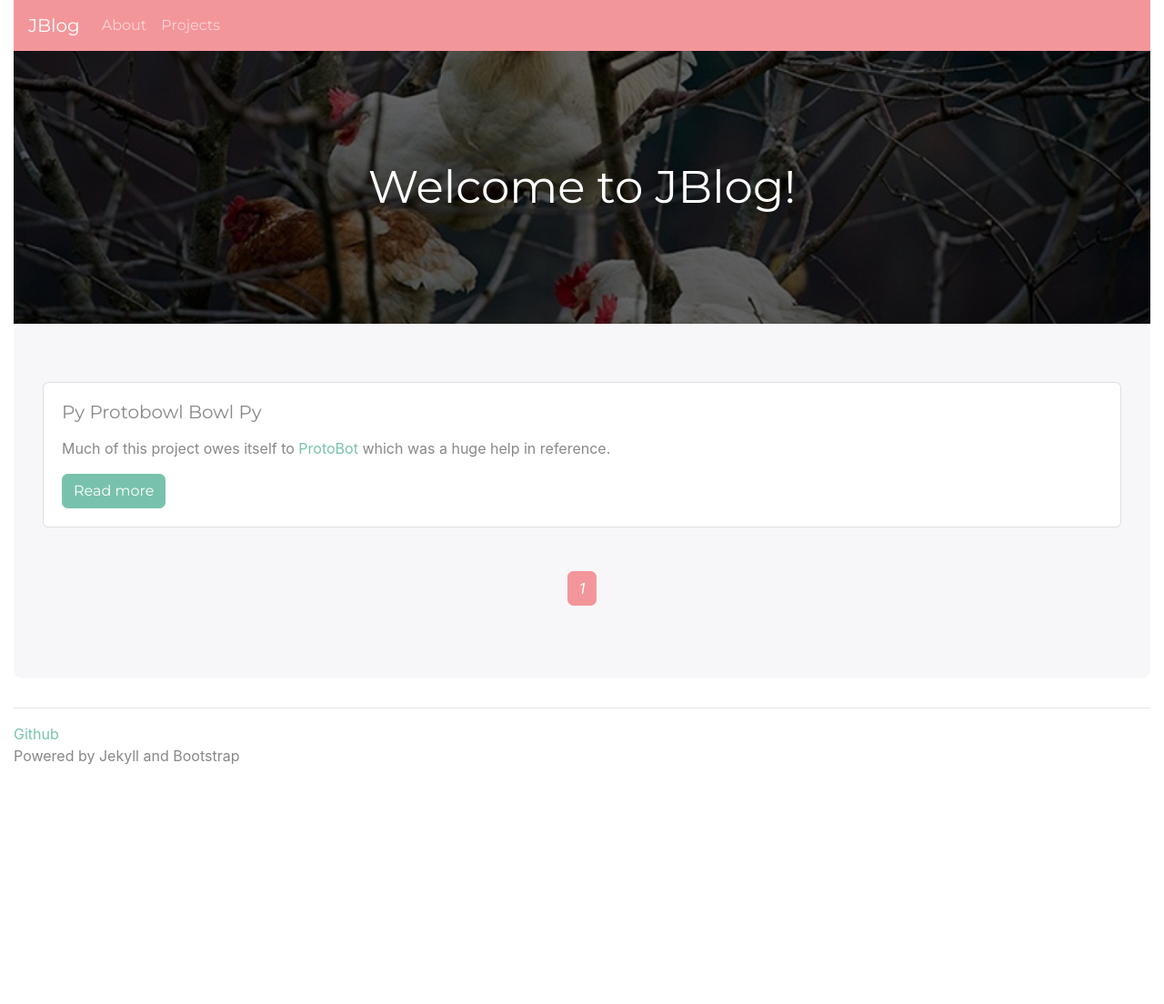
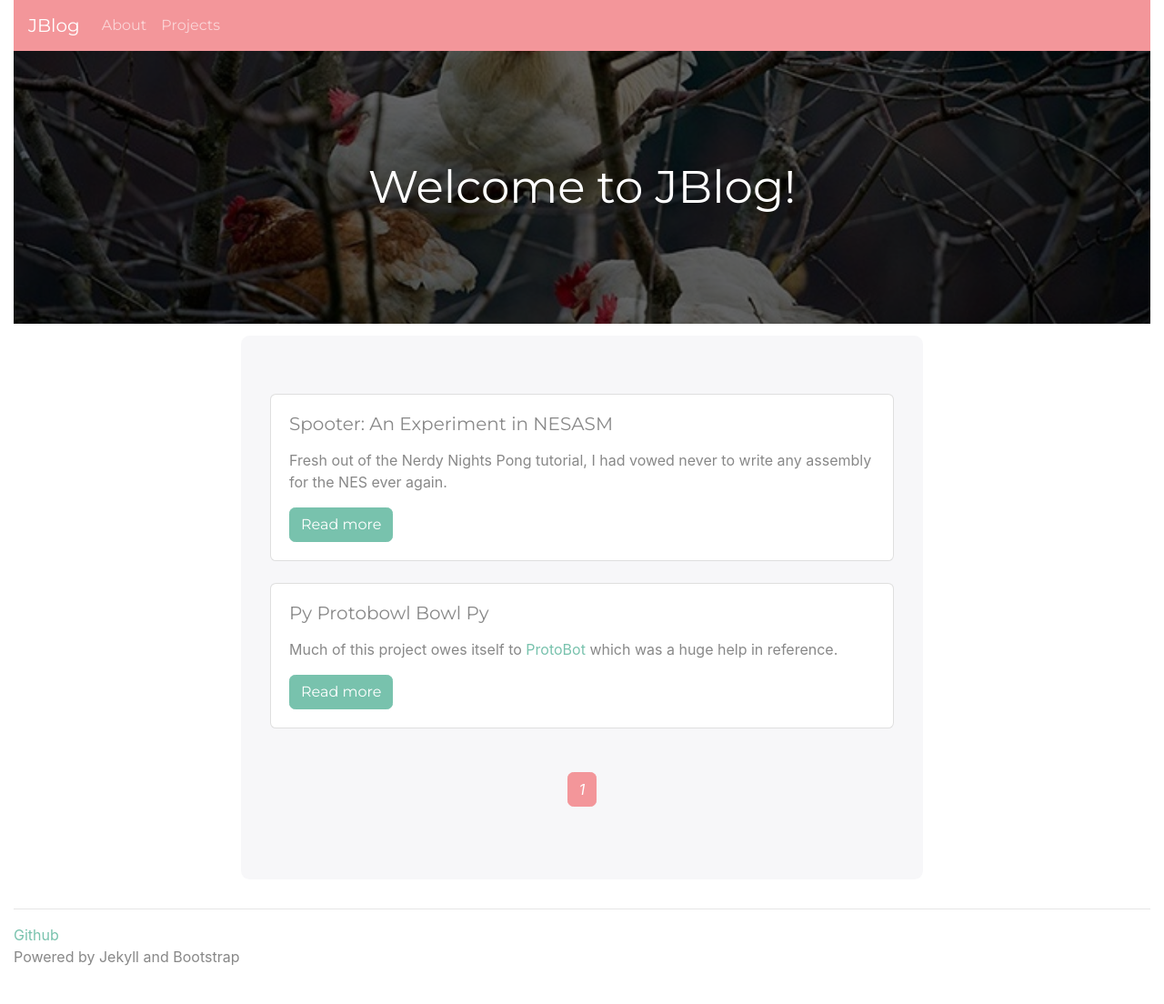
Before and after one commit to jasmaa/jasmaa.github.io, a Jekyll site: the page built from index.html, in a window 1280 px wide. Shown: the whole page at 91% size. Built offline with Jekyll 4.4.1, drawn with Linux system fonts in a browser that asks for light colours; nearby versions of some CDN libraries; the list of posts is cut into pages by our own code; before the commit the page ends 900 px from its top, so only the background shows below that; part of the change alters nothing that is shown.

Commit message:
Add blog post, change spacing

```diff
--- /dev/null
+++ b/_posts/2018-08-08-spooter.md
@@ -0,0 +1,61 @@
+---
+layout: post
+title:  "Spooter: An Experiment in NESASM"
+date:   2018-08-08
+categories: nesasm spaceshooter
+---
+
+Fresh out of the Nerdy Nights Pong tutorial, I had vowed never to write any
+assembly for the NES ever again.
+
+As you can guess, that didn't happen.
+
+## Background
+While on vacation visiting my grandparents, I found out about a game jam called
+Floppy Jam. The gimmick of the jam was that all entries must theoretically
+fit on the 1.44MB alloted to a floppy disk, hence the name of the jam.
+Naturally, this meant that most orthodox game engines would not meet the cut as they create too much overhead.
+
+This also meant that I was down to only a few options if I chose to participate:
+   1. Finally learn OpenGL and pray that I can write something in C/C++
+   2. Hack a thing together with various JS libraries and a canvas
+   3. Go back to NESASM hell
+
+I might also mention at this point that my grandparents have limited access to
+the Internet, and being on vacation, I wanted to see sights, not screens.
+So, with a few cached NESDev wiki pages and the 6502 instruction manual in hand,
+I jumped back into the fray of writing really bad assembly code.
+
+## Process
+For the longest time, I had dreamed of making an even shittier version of
+Hong Kong 97, a bootleg SNES game starring Jackie Chan vs China. While this was
+impetus for the project, Spooter very quickly morphed into a traditional space shooter.
+
+One of the greatest hurdles in designing Spooter was controlling groups of objects
+(lasers, aliens, explosions). Initially, I thought this could be done naively by
+hardcoding the functionality of every object individually but ended up
+activating and deactivating members of
+certain groups with a bitmask (the value 00001001 would mean the 1st and 4th
+members were active). Much of the project then ended up being loops through bitmasks
+that would update the active members of various groups.
+
+By far, the largest time sink with NESASM was fixing bugs. Often this was a slip-up
+like forgetting to load newly-added sprites or writing to the wrong area of memory.
+Other times, bugs were a result of inexperience with writing for the system such
+as not knowing to turn off NMI before loading a new BG.
+
+![Spooter main game](/images/spooter_01.png)
+
+## What Remains
+I had wanted to add music and sound-effects into the game but lack of experience
+with the APU and time made this a hard endeavor. Another early dream was also to
+parallel the boss of Hong Kong 97 with a large boss made of BG tiles. This was
+also not possible due to lack of experience.
+
+Regarding the remaining bugs and regrets in Spooter, the game over screen
+flashes on updates as the background is getting updated which requires the screen to be
+turned off for a very short, albeit noticeable, amount of time. The score also remains as an 8-bit value out of simplicity's sake and will overflow after the player
+gets 256 points. The box art was also made by an MSPaint in the hour immediately
+after the game's completion and leaves much to be desired.
+
+![Spooter main game](/images/spooter_boxart.png)
--- a/css/style.css
+++ b/css/style.css
@@ -25,8 +25,12 @@
    justify-content: center;
 }
 
+.jumbotron {
+  margin: 1% 20% 1% 20%;
+}
+
 img{
-  width: 30%;
+  width: 80%;
   display: block;
   margin-left: auto;
   margin-right: auto;
```
Also changed, not shown: images/spooter_01.png (added), images/spooter_boxart.png (added).
